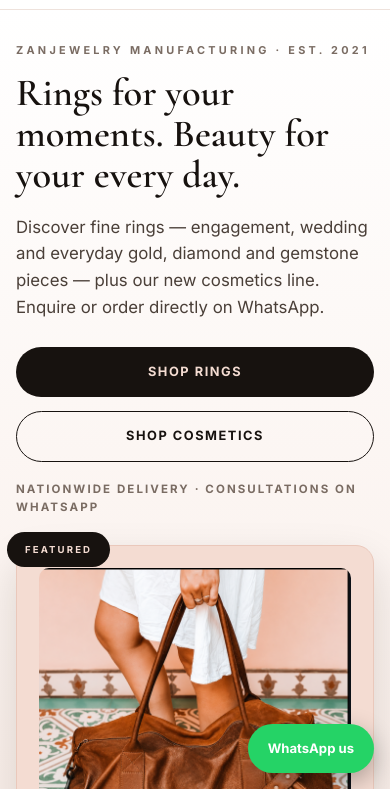
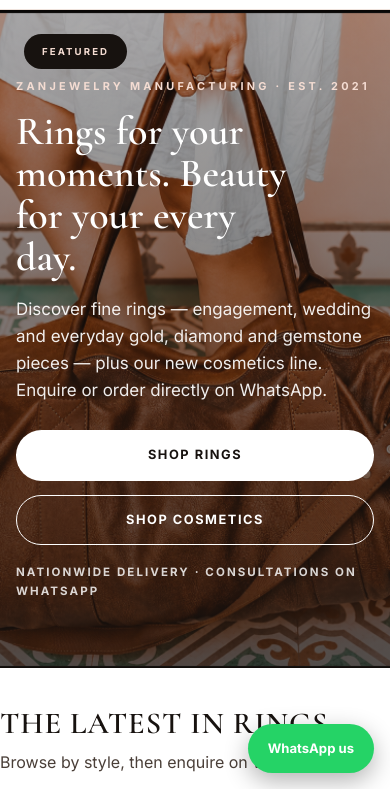
Before and after one commit to Avusani/Zanjewelery-luxe-store, a website: page public/index.html in a window 390 px wide. Shown: the part 55-844 px from the top of the page. Drawn offline with nearby package versions, Linux system fonts and the light colour scheme; no server answers.

Commit message:
Refactor hero section in index.html
Updated hero section styles and structure for better layout and responsiveness.

```diff
--- a/public/index.html
+++ b/public/index.html
@@ -31,18 +31,23 @@ section[id]{scroll-margin-top:80px}
 .btn{display:inline-block;font:inherit;font-size:.8rem;font-weight:700;letter-spacing:.12em;text-transform:uppercase;padding:14px 30px;border-radius:999px;text-decoration:none;border:1.5px solid transparent;cursor:pointer;transition:.2s;text-align:center}
 .btn-dark{background:var(--ink);color:var(--blush)}.btn-dark:hover{background:#000}
 .btn-line{border-color:var(--ink);color:var(--ink);background:transparent}.btn-line:hover{background:var(--ink);color:var(--blush)}
+.btn-light{background:#fff;color:var(--ink)}.btn-light:hover{background:var(--blush)}
+.btn-ghost{border-color:#fff;color:#fff;background:transparent}.btn-ghost:hover{background:#fff;color:var(--ink)}
 .btn-block{display:block;width:100%;padding:11px 14px;font-size:.7rem}
-.hero{background:linear-gradient(180deg,#fff 0%,var(--blush-soft) 90%)}
-.hero-grid{display:grid;grid-template-columns:1.05fr .95fr;gap:56px;align-items:center;padding-top:64px;padding-bottom:64px}
+
+/* ---------- FULL-WIDTH HERO — the bag fills the whole section ---------- */
+.hero{position:relative;min-height:660px;display:flex;align-items:center;overflow:hidden;background:var(--blush)}
+.hero-bg{position:absolute;inset:0;width:100%;height:100%;object-fit:cover;object-position:center 62%}
+.hero-overlay{position:absolute;inset:0;background:linear-gradient(90deg,rgba(23,18,15,.74) 0%,rgba(23,18,15,.48) 46%,rgba(23,18,15,.12) 100%)}
+.hero-content{position:relative;z-index:2;width:100%;padding-top:110px;padding-bottom:110px}
 .eyebrow{font-size:.68rem;font-weight:700;letter-spacing:.3em;text-transform:uppercase;color:var(--ink-50)}
-.hero-copy h1{font-family:var(--serif);font-weight:600;font-size:clamp(2.4rem,5.2vw,4.1rem);line-height:1.06;margin:14px 0 18px}
-.hero-copy .lead{color:var(--ink-70);font-size:1.05rem;max-width:46ch}
+.hero .eyebrow{color:var(--blush)}
+.hero-copy h1{font-family:var(--serif);font-weight:600;font-size:clamp(2.5rem,5.4vw,4.4rem);line-height:1.05;margin:14px 0 18px;color:#fff;max-width:15ch}
+.hero-copy .lead{color:rgba(255,255,255,.92);font-size:1.06rem;max-width:46ch}
 .hero-actions{display:flex;gap:14px;flex-wrap:wrap;margin-top:26px}
-.hero-note{margin-top:18px;font-size:.72rem;font-weight:700;letter-spacing:.18em;text-transform:uppercase;color:var(--ink-50)}
-.hero-frame{position:relative;max-width:460px;width:100%;margin:0 auto;background:var(--blush);border:1px solid var(--blush-mid);border-radius:18px;padding:22px;box-shadow:0 18px 44px rgba(23,18,15,.14)}
-.hero-frame img{width:100%;aspect-ratio:1/1;object-fit:cover;border-radius:10px}
-.hero-frame figcaption{margin-top:14px;text-align:center;font-size:.62rem;font-weight:700;letter-spacing:.3em;text-transform:uppercase;color:var(--ink-70)}
-.hero-badge{position:absolute;top:-14px;left:-10px;background:var(--ink);color:var(--blush);font-size:.6rem;font-weight:700;letter-spacing:.22em;text-transform:uppercase;padding:10px 18px;border-radius:999px;z-index:2}
+.hero-note{margin-top:18px;font-size:.72rem;font-weight:700;letter-spacing:.18em;text-transform:uppercase;color:rgba(255,255,255,.82)}
+.hero-badge{position:absolute;top:24px;left:24px;z-index:3;background:var(--ink);color:var(--blush);font-size:.6rem;font-weight:700;letter-spacing:.22em;text-transform:uppercase;padding:10px 18px;border-radius:999px}
+
 .latest{padding:56px 0 8px}
 .latest-head{display:flex;justify-content:space-between;align-items:flex-end;gap:24px;flex-wrap:wrap;margin-bottom:30px}
 .latest-head h1{font-family:var(--serif);font-weight:600;font-size:clamp(1.9rem,4.2vw,3.2rem);text-transform:uppercase;letter-spacing:.03em;line-height:1.05}
@@ -124,7 +129,6 @@ input:focus,select,textarea:focus{outline:none;border-color:var(--ink);backgroun
   .grid{grid-template-columns:repeat(2,1fr);gap:18px}
   .cat-card{flex-basis:calc((100% - 26px)/2)}
   .band-grid,.story-grid,.contact-grid,.bridal-grid{grid-template-columns:1fr;gap:36px}
-  .hero-grid{grid-template-columns:1fr;gap:36px;padding-top:40px;padding-bottom:48px}
   .reviews{grid-template-columns:1fr}
   .menu-btn{display:block;margin-left:auto}
   .header-actions .text-btn{display:none}
@@ -132,6 +136,9 @@ input:focus,select,textarea:focus{outline:none;border-color:var(--ink);backgroun
   .main-nav{display:none;position:absolute;top:76px;left:0;right:0;background:#fff;flex-direction:column;gap:0;padding:6px 24px 16px;border-bottom:1px solid var(--line);box-shadow:0 14px 30px rgba(23,18,15,.08)}
   .main-nav.open{display:flex}
   .main-nav a{padding:14px 0;border-bottom:1px solid var(--blush-soft);font-size:1rem}
+  .hero{min-height:560px}
+  .hero-overlay{background:linear-gradient(180deg,rgba(23,18,15,.35) 0%,rgba(23,18,15,.72) 100%)}
+  .hero-content{padding-top:80px;padding-bottom:80px}
 }
 @media(max-width:640px){
   .wrap{padding:0 16px}
@@ -144,7 +151,7 @@ input:focus,select,textarea:focus{outline:none;border-color:var(--ink);backgroun
   .grid{grid-template-columns:repeat(2,1fr);gap:14px}
   .card h3{font-size:.95rem}
   .card .btn{padding:10px 8px;font-size:.64rem;letter-spacing:.06em}
-  .hero-grid{padding-top:32px;padding-bottom:40px;gap:28px}
+  .hero{min-height:78vh}
   .hero-actions{flex-direction:column}
   .hero-actions .btn{width:100%}
   .chips{flex-wrap:nowrap;overflow-x:auto;-webkit-overflow-scrolling:touch;margin:0 -16px;padding:4px 16px 10px;scrollbar-width:none}
@@ -188,23 +195,22 @@ input:focus,select,textarea:focus{outline:none;border-color:var(--ink);backgroun
 </header>
 
 <main>
+  <!-- ============ FULL-WIDTH HERO — the bag covers the whole section ============ -->
   <section class="hero" id="home">
-    <div class="wrap hero-grid">
+    <img class="hero-bg" alt="Leather weekender bag" data-img="leather-bag" data-l="Z" onerror="imgStep(this)">
+    <div class="hero-overlay"></div>
+    <span class="hero-badge">Featured</span>
+    <div class="wrap hero-content">
       <div class="hero-copy">
         <p class="eyebrow">ZanJewelry Manufacturing · Est. 2021</p>
         <h1>Rings for your moments. Beauty for your every day.</h1>
         <p class="lead">Discover fine rings — engagement, wedding and everyday gold, diamond and gemstone pieces — plus our new cosmetics line. Enquire or order directly on WhatsApp.</p>
         <div class="hero-actions">
-          <a class="btn btn-dark" href="#shop" onclick="setFilter('Rings')">Shop rings</a>
-          <a class="btn btn-line" href="#shop" onclick="setFilter('Cosmetics')">Shop cosmetics</a>
+          <a class="btn btn-light" href="#shop" onclick="setFilter('Rings')">Shop rings</a>
+          <a class="btn btn-ghost" href="#shop" onclick="setFilter('Cosmetics')">Shop cosmetics</a>
         </div>
         <p class="hero-note">Nationwide delivery · Consultations on WhatsApp</p>
       </div>
-      <figure class="hero-frame">
-        <span class="hero-badge">Featured</span>
-        <img alt="Leather weekender bag" data-img="leather-bag" data-l="Z" onerror="imgStep(this)">
-        <figcaption>Leather Weekender · Handmade in our atelier</figcaption>
-      </figure>
     </div>
   </section>
 
```
